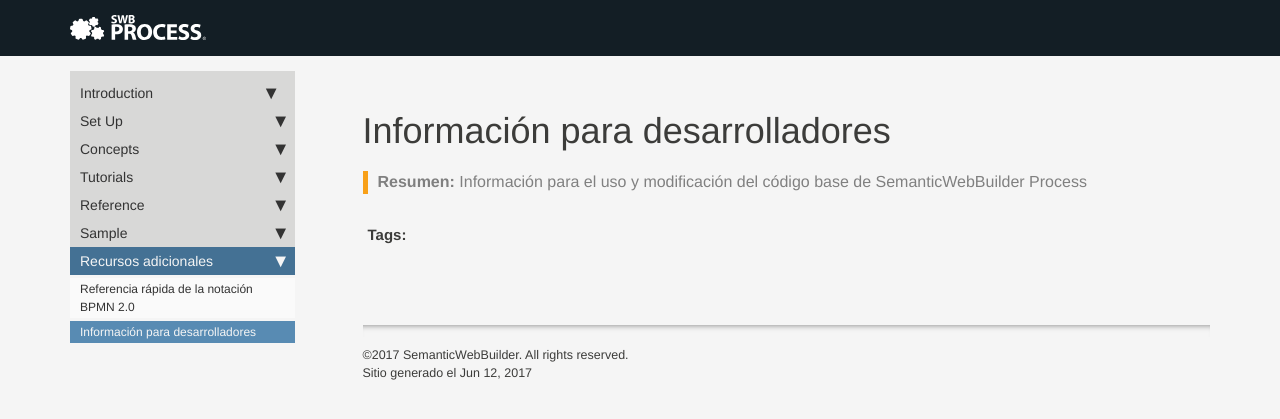
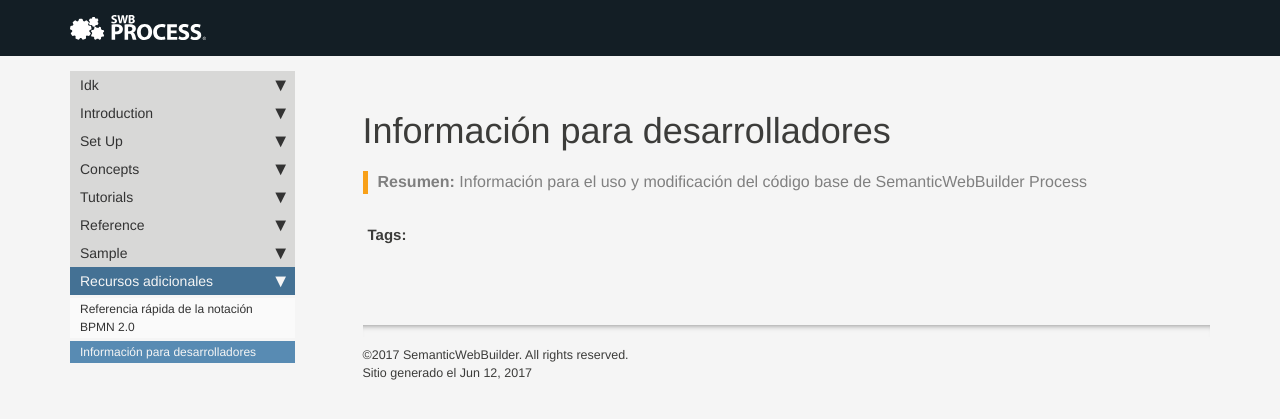
Before and after one commit to vineetjvora/doc, a Jekyll site: the page built from pages/swbp/swbp_developers.md, in a window 1280 px wide. Shown: the top 419 px of the page. Built offline with Jekyll 4.4.1, drawn with Linux system fonts in a browser that asks for light colours; nearby versions of some CDN libraries; comment, search, counter and statistics services are not loaded.

Commit message:
committing my jekyll theme

```diff
--- a/_data/sidebars/swbp_sidebar.yml
+++ b/_data/sidebars/swbp_sidebar.yml
@@ -6,7 +6,7 @@ entries:
   version: 4.5.11.2
   folders:
 
-  - title:
+  - title: Idk
     output: web
     type: frontmatter
     folderitems:
```
